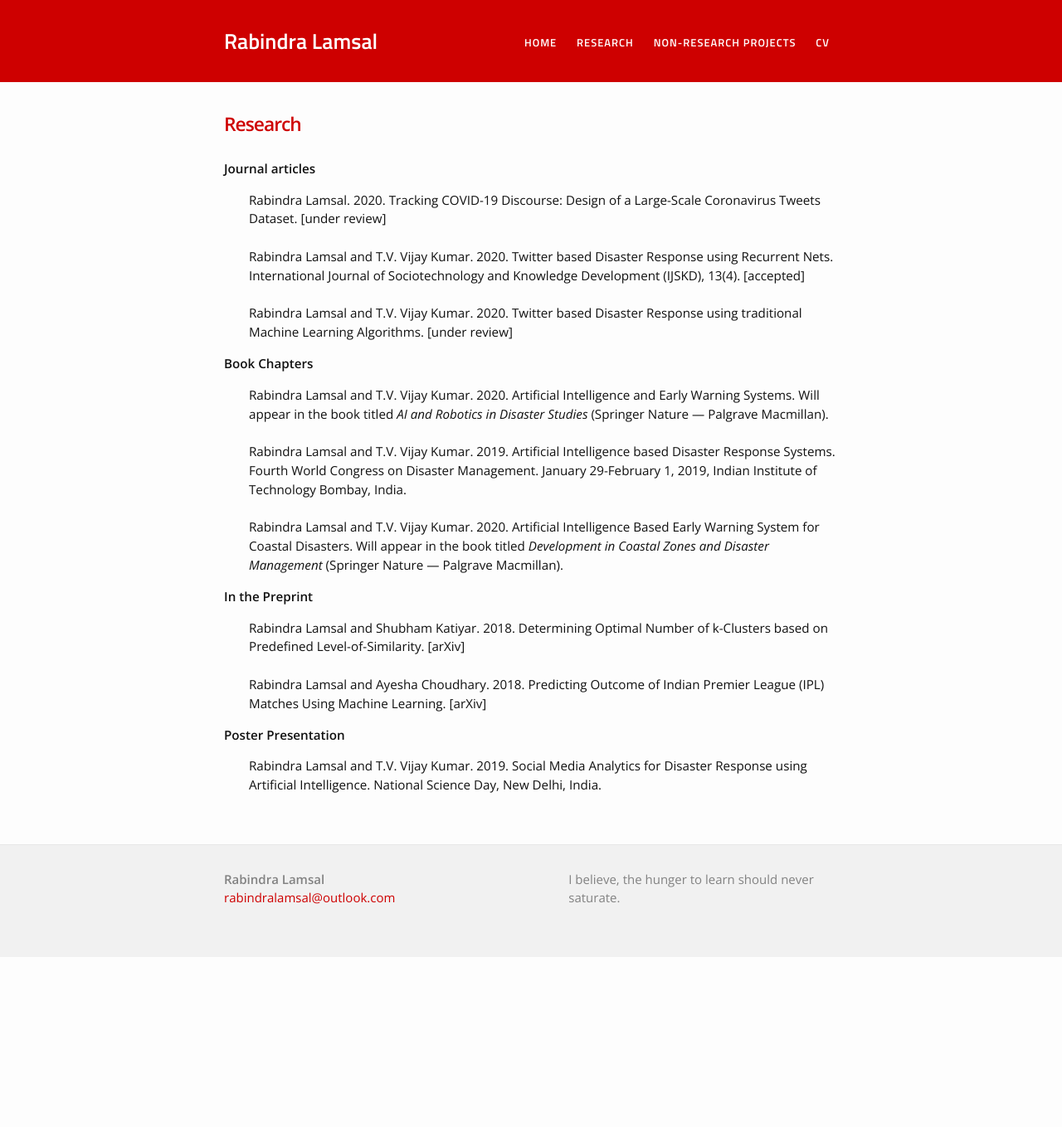
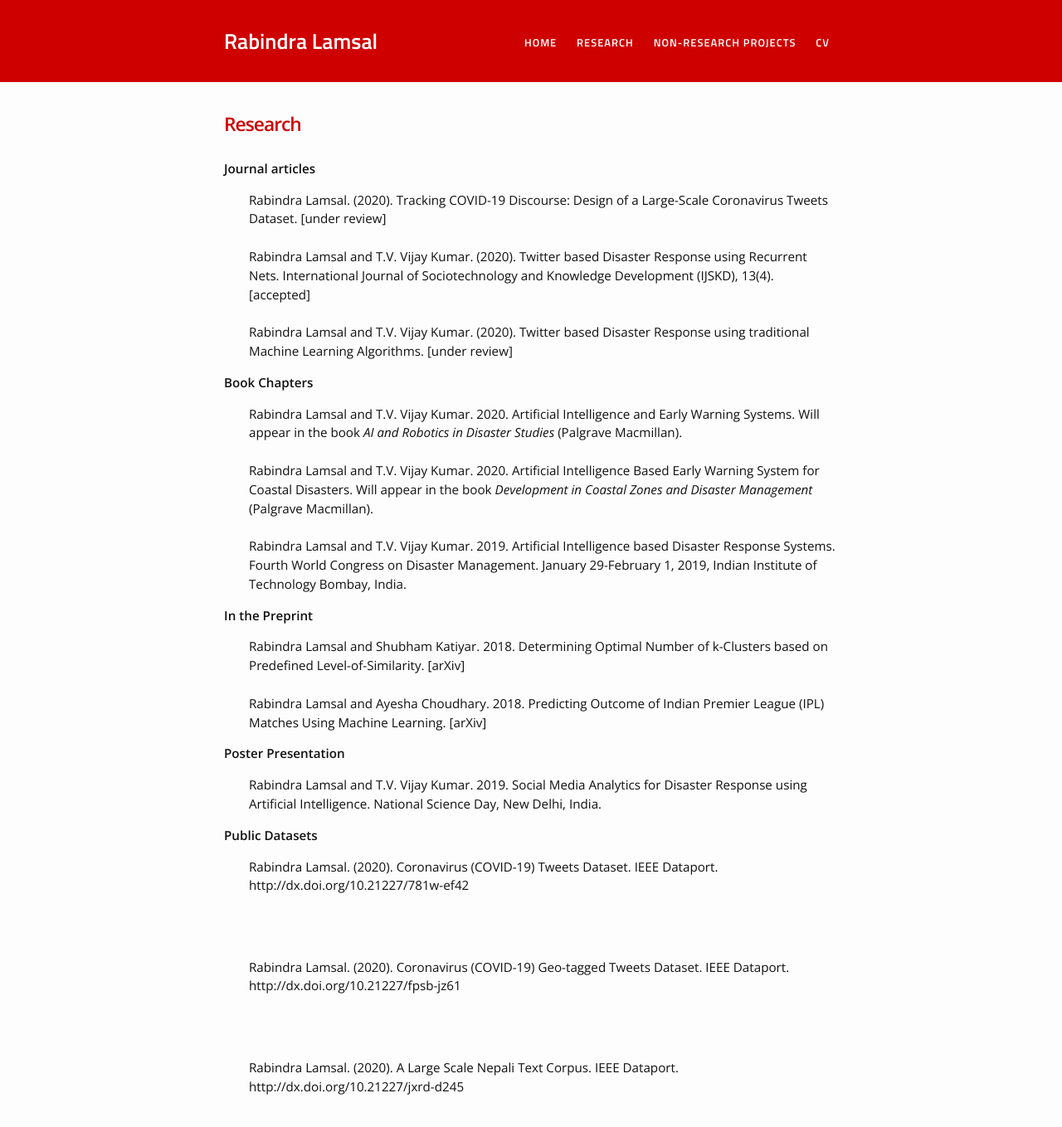
Before and after one commit to rabindralamsal/personal-site, a Jekyll site: the page built from research.md, in a window 1280 px wide and 1400 px high. Shown: the top 1359 px of the window at 83% size. Built offline with Jekyll 4.4.1, drawn with Linux system fonts in a browser that asks for light colours; some of the changed text lies outside the part shown.

Commit message:
Update research.md

```diff
--- a/research.md
+++ b/research.md
@@ -6,12 +6,12 @@ title: Research
 <b>Journal articles</b>
 <ul>
 
-Rabindra Lamsal. 2020. Tracking COVID-19 Discourse: Design of a Large-Scale Coronavirus Tweets Dataset. [under review] <br><br>
+Rabindra Lamsal. (2020). Tracking COVID-19 Discourse: Design of a Large-Scale Coronavirus Tweets Dataset. [under review] <br><br>
 
-Rabindra Lamsal and T.V. Vijay Kumar. 2020. Twitter based Disaster Response using Recurrent Nets. International Journal of Sociotechnology and Knowledge
+Rabindra Lamsal and T.V. Vijay Kumar. (2020). Twitter based Disaster Response using Recurrent Nets. International Journal of Sociotechnology and Knowledge
 Development (IJSKD), 13(4). [accepted]<br><br>
 
-Rabindra Lamsal and T.V. Vijay Kumar. 2020. Twitter based Disaster Response using traditional Machine Learning Algorithms. [under review]
+Rabindra Lamsal and T.V. Vijay Kumar. (2020). Twitter based Disaster Response using traditional Machine Learning Algorithms. [under review]
 
 </ul>
 
@@ -19,13 +19,13 @@ Rabindra Lamsal and T.V. Vijay Kumar. 2020. Twitter based Disaster Response usin
 
 <ul>
 
-Rabindra Lamsal and T.V. Vijay Kumar. 2020. Artificial Intelligence and Early Warning Systems. Will appear in the book titled <em>AI and Robotics in Disaster Studies</em>
-(Springer Nature — Palgrave Macmillan).<br><br>
+Rabindra Lamsal and T.V. Vijay Kumar. 2020. Artificial Intelligence and Early Warning Systems. Will appear in the book <em>AI and Robotics in Disaster Studies</em>
+(Palgrave Macmillan).<br><br>
 
-Rabindra Lamsal and T.V. Vijay Kumar. 2019. Artificial Intelligence based Disaster Response Systems. Fourth World Congress on Disaster Management. January 29-February 1, 2019, Indian Institute of Technology Bombay, India.<br><br>
+Rabindra Lamsal and T.V. Vijay Kumar. 2020. Artificial Intelligence Based Early Warning System for Coastal Disasters. Will appear in the book <em>Development in
+Coastal Zones and Disaster Management</em> (Palgrave Macmillan).<br><br>
 
-Rabindra Lamsal and T.V. Vijay Kumar. 2020. Artificial Intelligence Based Early Warning System for Coastal Disasters. Will appear in the book titled <em>Development in
-Coastal Zones and Disaster Management</em> (Springer Nature — Palgrave Macmillan).
+Rabindra Lamsal and T.V. Vijay Kumar. 2019. Artificial Intelligence based Disaster Response Systems. Fourth World Congress on Disaster Management. January 29-February 1, 2019, Indian Institute of Technology Bombay, India.
 
 </ul>
 
@@ -45,3 +45,10 @@ Rabindra Lamsal and Ayesha Choudhary. 2018. Predicting Outcome of Indian Premier
 Rabindra Lamsal and T.V. Vijay Kumar. 2019. Social Media Analytics for Disaster Response using Artificial Intelligence. National Science Day, New Delhi, India.
 
 </ul>
+
+<b>Public Datasets</b>
+
+<ul>Rabindra Lamsal. (2020). Coronavirus (COVID-19) Tweets Dataset. IEEE Dataport. http://dx.doi.org/10.21227/781w-ef42</ul><br><br>
+<ul>Rabindra Lamsal. (2020). Coronavirus (COVID-19) Geo-tagged Tweets Dataset. IEEE Dataport. http://dx.doi.org/10.21227/fpsb-jz61</ul><br><br>
+<ul>Rabindra Lamsal. (2020). A Large Scale Nepali Text Corpus. IEEE Dataport. http://dx.doi.org/10.21227/jxrd-d245</ul><br><br>
+<ul>Rabindra Lamsal. (2019). 300-Dimensional Word Embeddings for Nepali Language. IEEE Dataport. http://dx.doi.org/10.21227/dz6s-my90</ul>
```
